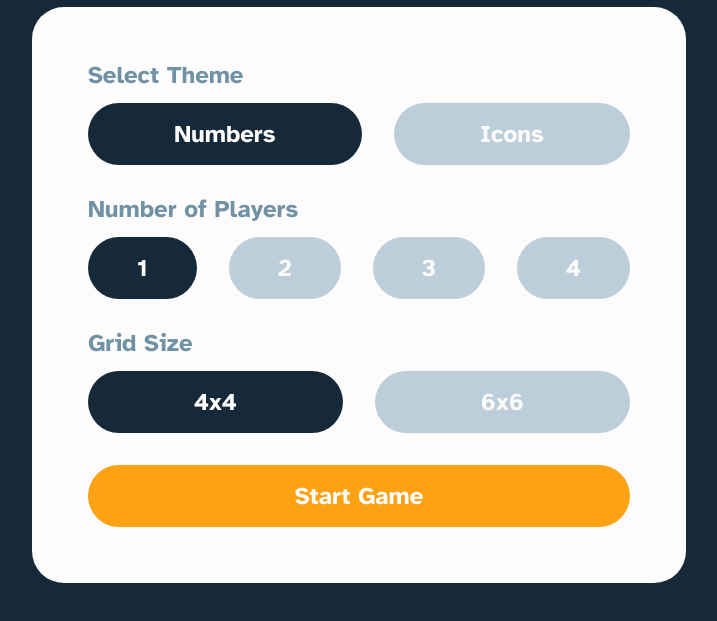
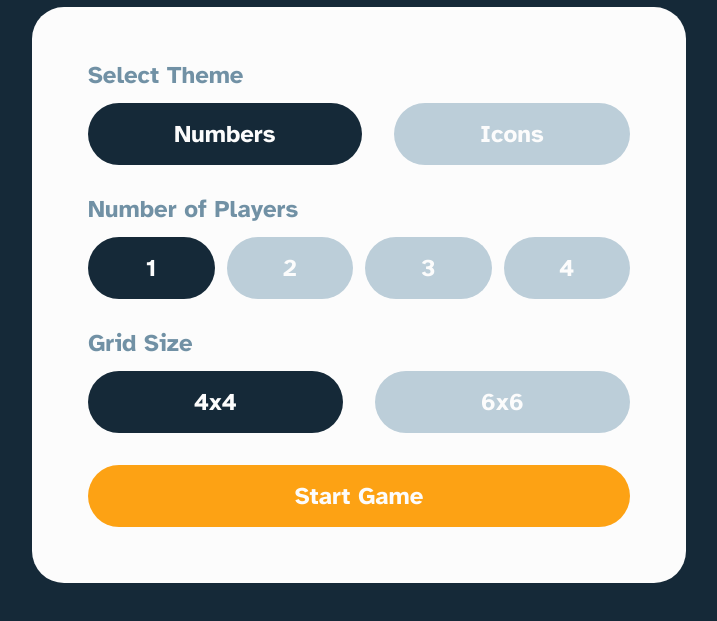
Before and after one commit to Gamygams1234/ga-memory-game, a plain HTML site: page index.html in a window 1280 px wide. Shown: the part 137-758 px from the top of the page, without its empty margins (281-998 px from the left). Drawn offline with Linux system fonts and the light colour scheme.

Commit message:
Ready for production

```diff
--- a/script.js
+++ b/script.js
@@ -17,10 +17,8 @@ const mulitPlayerEndScreen = document.getElementById("multi-player-end");
 const singleLoseScreen = document.getElementById("single-player-lose");
 const singlePlayerLoseText = document.getElementById("single-player-lose-text");
 
-
-const playerOneTime = document.getElementById("player-one-time")
-const panels = document.getElementById("panels")
-
+const playerOneTime = document.getElementById("player-one-time");
+const panels = document.getElementById("panels");
 
 // arrays for the options
 let gameSelections = {
@@ -34,7 +32,9 @@ let gameSelections = {
   },
 };
 
-const shuffleArray = (arr) => arr.sort(() => 0.5 - Math.random());
+function shuffleArray(arr) {
+  arr.sort(() => 0.5 - Math.random());
+}
 
 let gameDetails = {
   theme: "numbers",
@@ -56,8 +56,6 @@ let guesses = [];
 let currentPlayer = 1;
 let moves = 0;
 let totalPoints = 0;
-
-// total points
 
 // we are adding event listeners to the start of the event
 playerSelections?.addEventListener("click", (e) => {
@@ -98,8 +96,6 @@ function startGame() {
   let gameArray = gameSelections[gameDetails.theme][gameDetails.gridSize];
   let theme = gameDetails.theme;
   let win = false;
-
-
 
   // making a function to add seconds
   function addSeconds() {
@@ -199,7 +195,7 @@ function startGame() {
             singlePlayerEndScreen.style.display = "flex";
             document.getElementById("one-player-time-result").innerHTML = new Date(seconds * 1000).toISOString().slice(14, 19);
             document.getElementById("one-player-moves-result").innerHTML = moves;
-            win = true
+            win = true;
           } else {
             document.getElementById("multi-player-end").style.display = "flex";
             document.getElementById("multi-player-result").innerHTML = "";
@@ -248,12 +244,11 @@ function startGame() {
         if (currentPlayers.length === 1 && win === false) {
           if (moves >= 30 && gridSize === 4) {
             singleLoseScreen.style.display = "flex";
-            singlePlayerLoseText.innerHTML = `You exceeded 30 moves for a 4x4 grid!`
+            singlePlayerLoseText.innerHTML = `You exceeded 30 moves for a 4x4 grid!`;
             clearInterval(timerInterval);
-
           } else if (moves >= 60 && gridSize === 6) {
             singleLoseScreen.style.display = "flex";
-            singlePlayerLoseText.innerHTML = `You exceeded 60 moves for a 6x6 grid!`
+            singlePlayerLoseText.innerHTML = `You exceeded 60 moves for a 6x6 grid!`;
             clearInterval(timerInterval);
           }
         }
@@ -329,7 +324,7 @@ function makeGuess(num) {
       // this is the magic for the wrong ans
       document.querySelectorAll("li.clicked").forEach((item) => {
         item.classList.add("wrong");
-        setTimeout( ()=> {
+        setTimeout(() => {
           item.classList.remove("active");
           item.classList.remove("wrong");
           item.classList.remove("clicked");
--- a/scss/styles.scss
+++ b/scss/styles.scss
@@ -197,6 +197,18 @@ body {
                         margin-right: 0rem;
                     }
                 }
+                #player-number-selections{
+                    display: grid;
+                    grid-template-columns: 1fr 1fr 1fr 1fr;
+                    grid-gap: .75rem;
+                    .btn {
+
+                        margin-left: 0rem;
+                        margin-right: 0rem;
+                        font-size: 1.5rem;
+                    }
+
+                }
             }
 
             .group-selection:last-child {
@@ -383,7 +395,7 @@ body {
         position: absolute;
         background: rgba(128, 128, 128, 0.7);
         left: 0;
-        height: 100%;
+        min-height: 100%;
         display: none;
         justify-content: center;
         align-items: center;
```
Also changed, not shown: assests/img/menu-screenshot.png (added), assests/img/winner-screenshot.png (added), css/styles.css, 1 other file.
